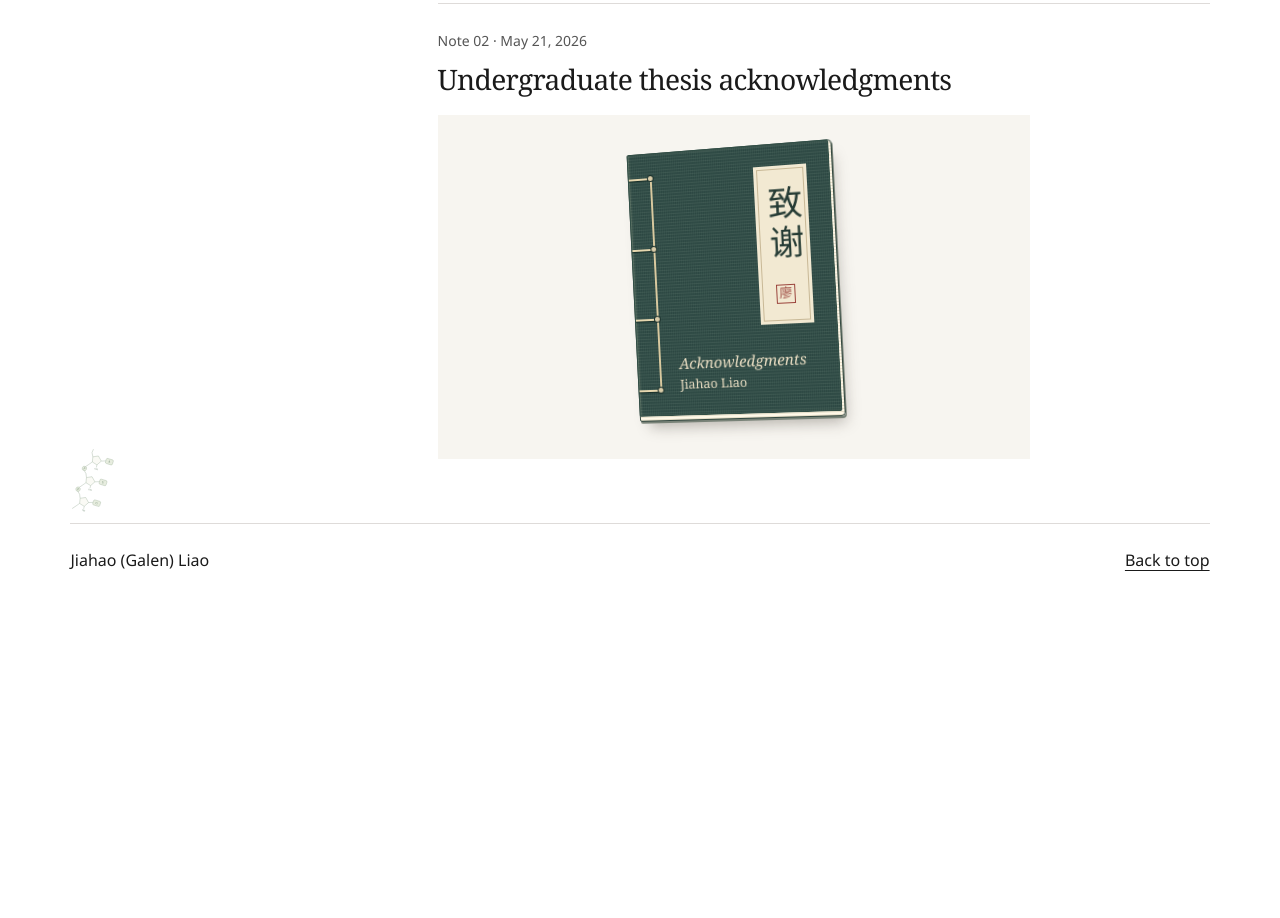
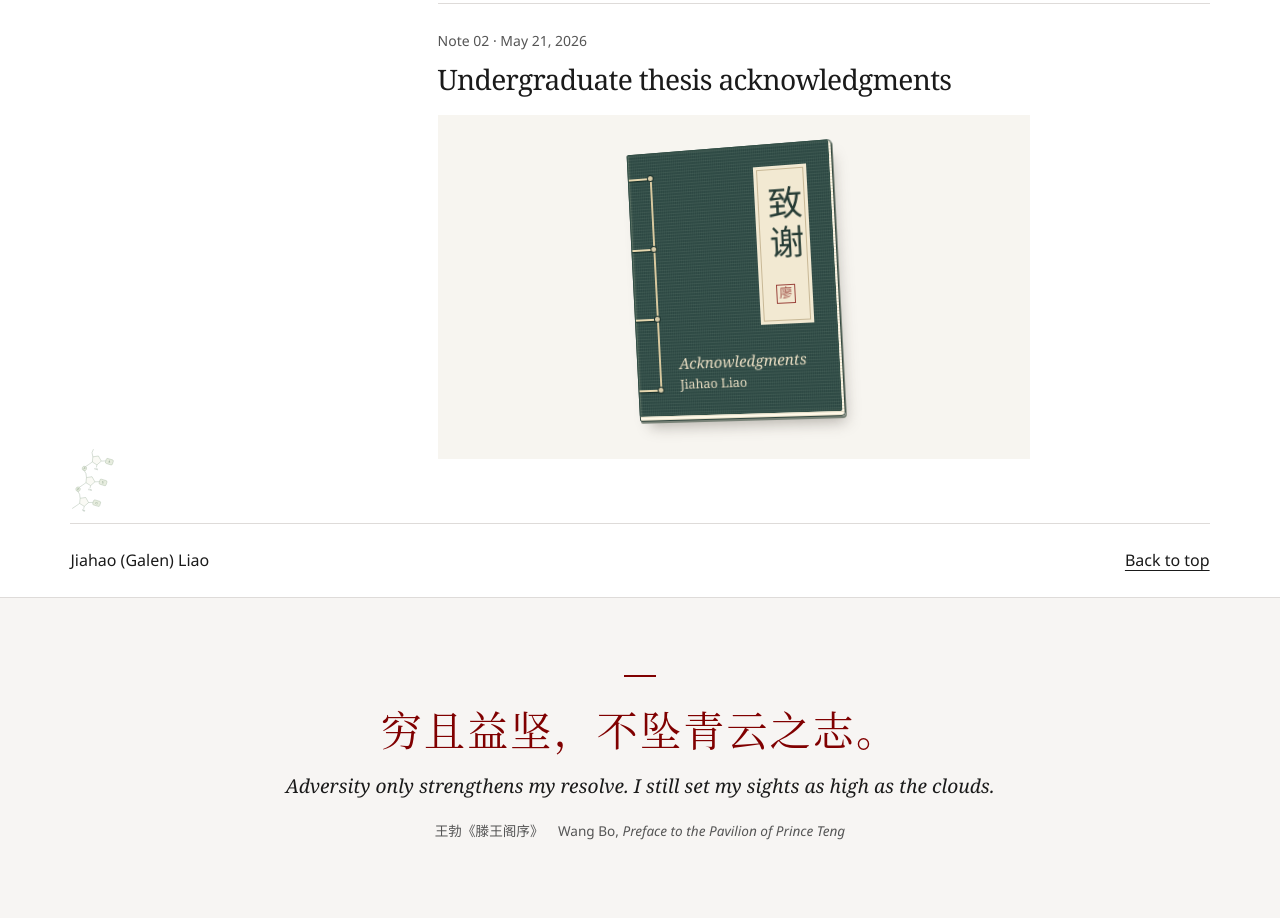
Before and after one commit to GaleoLiao/galeoliao.github.io, a plain HTML site: page index.html in a window 1280 px wide. Shown: the part 6273-7191 px from the top of the page. Before the commit the page ends 6870 px from the top, so only its background shows below. Drawn offline with Linux system fonts and the light colour scheme.

Commit message:
Close the homepage with a bilingual quotation from Wang Bo

```diff
--- a/index.html
+++ b/index.html
@@ -167,6 +167,13 @@
     </section>
   </main>
   <footer class="wrap"><span>Jiahao (Galen) Liao</span><a href="#about">Back to top</a></footer>
+  <figure class="closing-quote" id="closing-quote">
+    <blockquote>
+      <p lang="zh-Hans"><span>穷且益坚，</span><wbr><span>不坠青云之志。</span></p>
+      <p lang="en">Adversity only strengthens my resolve. I still set my sights as high as the clouds.</p>
+    </blockquote>
+    <figcaption><span lang="zh-Hans">王勃《滕王阁序》</span><span lang="en">Wang Bo, <cite>Preface to the Pavilion of Prince Teng</cite></span></figcaption>
+  </figure>
   <dialog id="book-reader" aria-label="Thesis acknowledgments">
     <div class="book-toolbar">
       <span id="page-status" aria-live="polite">1 / 2 · 中文</span>
--- a/style.css
+++ b/style.css
@@ -196,3 +196,42 @@ footer { padding-block: 1.5rem; }
   nav a { padding: .35rem clamp(.12rem, 1vw, .45rem); font-size: .9rem; }
   .bar { gap: .25rem; padding-block: .5rem; }
 }
+
+
+.closing-quote {
+  margin: 0;
+  padding: clamp(2.5rem, 6vw, 5rem) 5.5%;
+  text-align: center;
+  background: var(--surface);
+  border-top: 1px solid var(--line);
+}
+.closing-quote::before {
+  content: "";
+  display: block;
+  width: 2rem;
+  height: 2px;
+  margin: 0 auto 1.3rem;
+  background: var(--accent);
+}
+.closing-quote blockquote { margin: 0; }
+.closing-quote p { margin: 0 auto; text-wrap: balance; }
+.closing-quote p:lang(zh-Hans) {
+  color: var(--accent);
+  font: 400 clamp(1.45rem, 3.2vw, 2.65rem)/1.5 "Songti SC", "Noto Serif CJK SC", SimSun, serif;
+  letter-spacing: .055em;
+}
+.closing-quote p:lang(zh-Hans) span { display: inline-block; }
+.closing-quote p:lang(en) {
+  max-width: 43em;
+  margin-top: .75rem;
+  font: italic clamp(1rem, 1.5vw, 1.25rem)/1.55 Georgia, serif;
+}
+.closing-quote figcaption {
+  display: flex;
+  flex-wrap: wrap;
+  justify-content: center;
+  gap: .2rem .9rem;
+  margin-top: 1.2rem;
+  color: var(--muted);
+  font-size: .85rem;
+}
```
